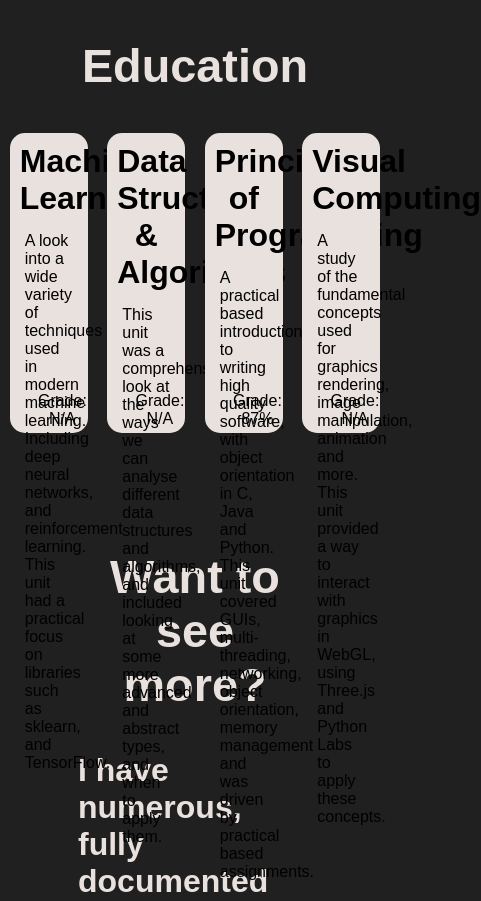
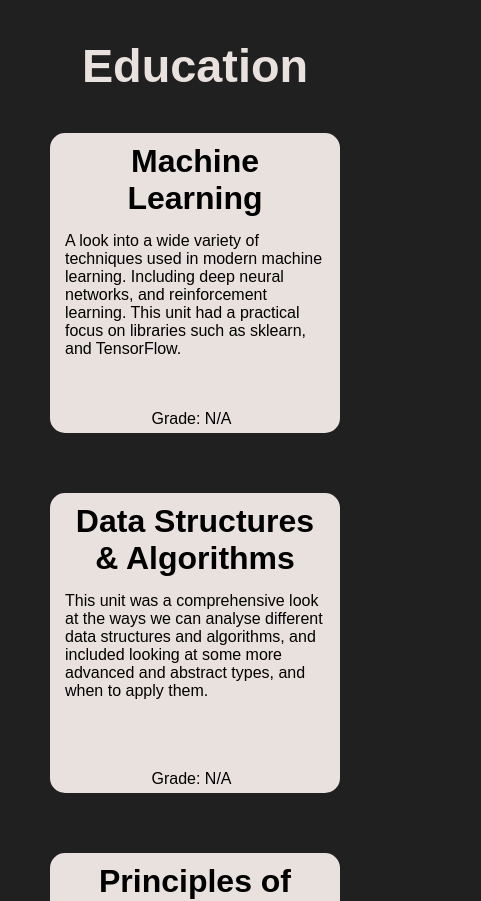
Before and after one commit to jakedves/portfolio, a React (Create React App) app: page / in a window 390 px wide. Shown: the part 3020-3921 px from the top of the page, 481 px wide, since content can reach past the window. Built offline with nearby package versions, Linux system fonts and the light colour scheme.

Commit message:
Education section has flex wrap to be responsive

```diff
--- a/src/styles/Education.css
+++ b/src/styles/Education.css
@@ -1,18 +1,24 @@
 /*
 This style sheet defines the styles used in the education section.
+Consider using media-queries and CSS Grid
 
-TODO: SCREEN WIDTH < 1350 => 2x2 grid
-      MOBILE => 1x4 grid
-      DESKTOP => 4x1 grid
+Pros:
+- Can make it so we have 1x4, 2x2, 4x1 card arrangement
+(currently can have 3x1 and 1x1 stacked vertically which looks ugly, but only shows on iPad Pro 12.9in)
+
+Cons:
+- Will have to change if we ever add more unit cards
+
 */
 .unit-card-container {
   display: flex;
+  flex-wrap: wrap;
   align-items: center;
   justify-content: space-around;
 }
 
 .unit-card {
-  width: 20%;
+  width: 290px;
   height: 300px;
   text-align: center;
   background: #e9e1dd;
```
